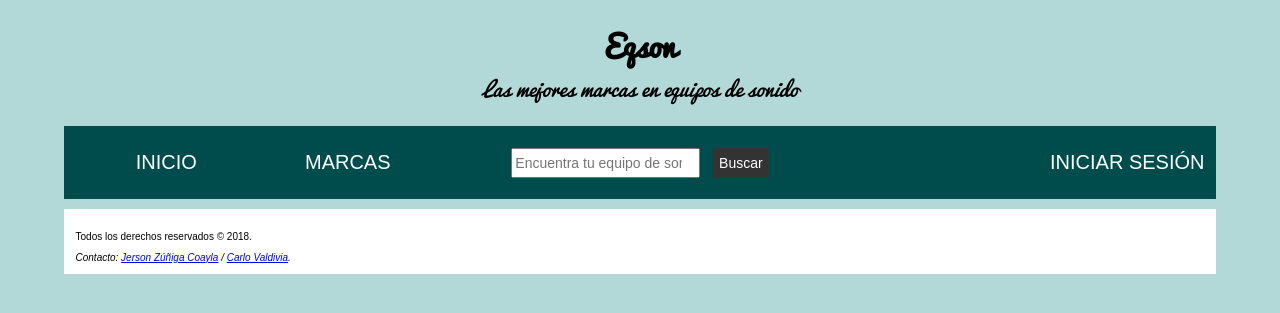
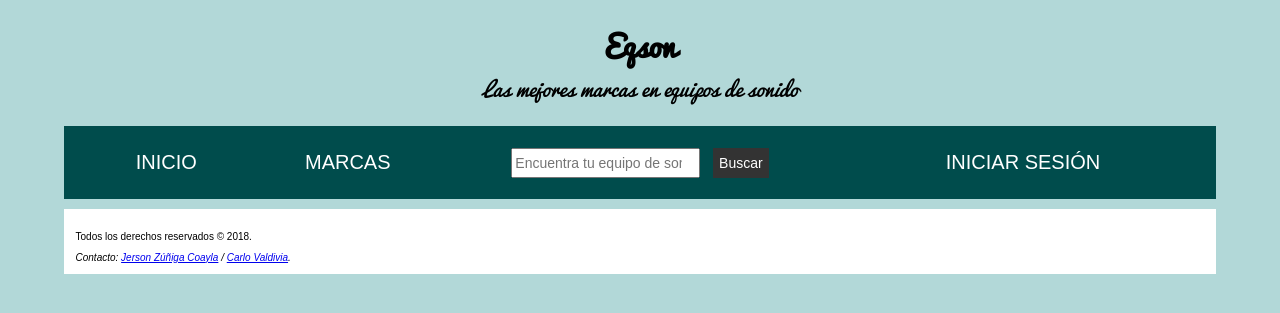
Before and after one commit to CarloValdivia/eqson, a PHP site: page / in a window 1280 px wide. Shown: the top 313 px of the page. Run offline with PHP 8.4, Linux system fonts and the light colour scheme.

Commit message:
Flex content to space around and width property = 100%

```diff
--- a/app/estilos/principal.css
+++ b/app/estilos/principal.css
@@ -98,7 +98,6 @@ nav .derecha {
   flex: 1;
   display: flex;
   align-items: center;
-  justify-content: flex-end;
 }
 
 nav ul {
@@ -107,7 +106,7 @@ nav ul {
   display: flex;
 }
 
-.izquierda ul {
+.izquierda ul, .derecha ul {
   width: 100%;
 }
 
```
